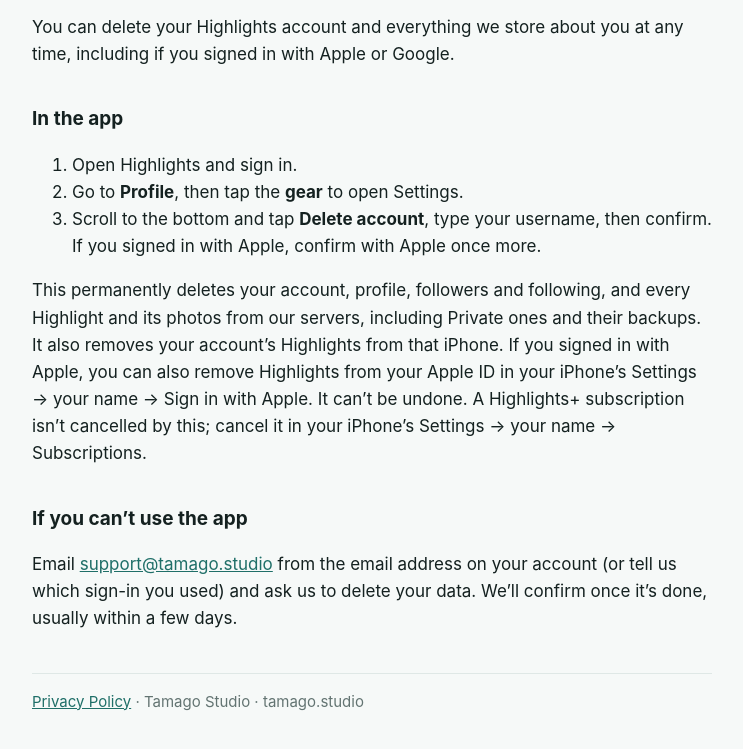
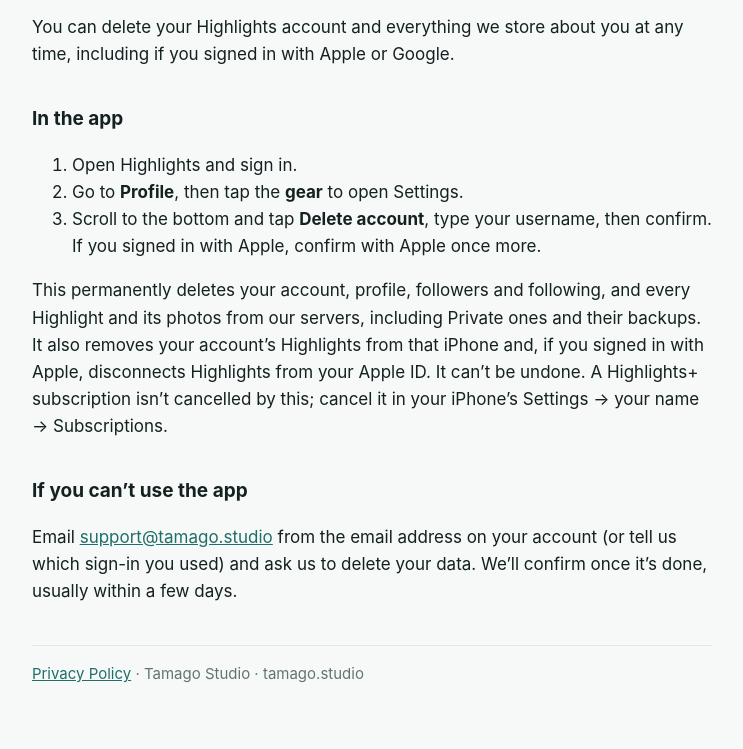
Before and after one commit to Chris-Tamayo/tamago-studio-site, a plain HTML site: page delete-data/index.html in a window 1280 px wide. Shown: the part 131-880 px from the top of the page, without its empty margins (268-1011 px from the left). Drawn offline with Linux system fonts and the light colour scheme.

Commit message:
Privacy and data deletion: deleting an account disconnects Sign in with Apple again (apple-revoke is live)

```diff
--- a/delete-data/index.html
+++ b/delete-data/index.html
@@ -31,7 +31,7 @@
   <li>Go to <strong>Profile</strong>, then tap the <strong>gear</strong> to open Settings.</li>
   <li>Scroll to the bottom and tap <strong>Delete account</strong>, type your username, then confirm. If you signed in with Apple, confirm with Apple once more.</li>
 </ol>
-<p>This permanently deletes your account, profile, followers and following, and every Highlight and its photos from our servers, including Private ones and their backups. It also removes your account’s Highlights from that iPhone. If you signed in with Apple, you can also remove Highlights from your Apple ID in your iPhone’s Settings → your name → Sign in with Apple. It can’t be undone. A Highlights+ subscription isn’t cancelled by this; cancel it in your iPhone’s Settings → your name → Subscriptions.</p>
+<p>This permanently deletes your account, profile, followers and following, and every Highlight and its photos from our servers, including Private ones and their backups. It also removes your account’s Highlights from that iPhone and, if you signed in with Apple, disconnects Highlights from your Apple ID. It can’t be undone. A Highlights+ subscription isn’t cancelled by this; cancel it in your iPhone’s Settings → your name → Subscriptions.</p>
 
 <h2>If you can’t use the app</h2>
 <p>Email <a href="mailto:support@tamago.studio">support@tamago.studio</a> from the email address on your account (or tell us which sign-in you used) and ask us to delete your data. We’ll confirm once it’s done, usually within a few days.</p>
```
Also changed, not shown: privacy/index.html (+1 -1 lines).
